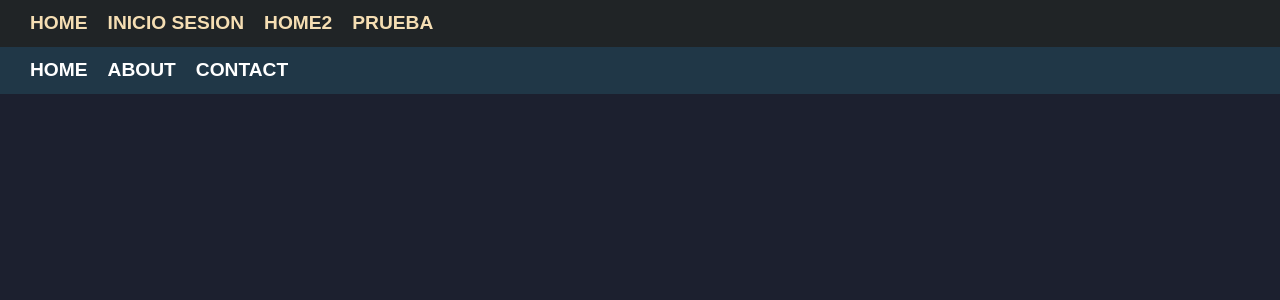
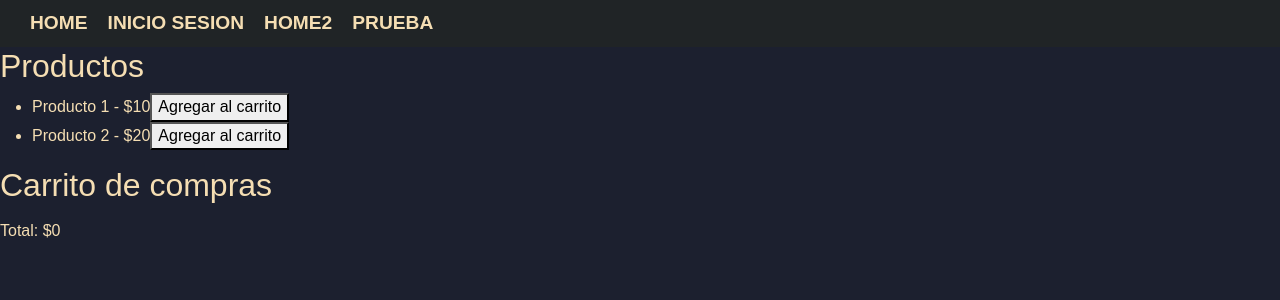
Before and after one commit to GustavoNeiraGonzalez/mitosDjango, a React (Create React App) app in the folder client/: page /Prueba in a window 1280 px wide. Shown: the top 300 px of the page. Built offline with nearby package versions, Linux system fonts and the light colour scheme.

Commit message:
avanze carrito de compras :D

```diff
--- a/client/src/pages/prueba/prueba.jsx
+++ b/client/src/pages/prueba/prueba.jsx
@@ -1,12 +1,49 @@
-import React from 'react'
+import React, { useState } from 'react'
 import style from './prueba.module.css'
+export default function Prueba() {
 
-export default function prueba() {
+  const products = [
+    { id: 1, name: 'Producto 1', price: 10 },
+    { id: 2, name: 'Producto 2', price: 20 },
+  ];
+  const [cartItems, setCartItems] = useState([]);
+
+  const handleAddToCart = (product) => {
+    setCartItems((prevItems) => [...prevItems, product]);
+  };
+
+  const handleRemoveFromCart = (product) => {
+    setCartItems((prevItems) =>
+      prevItems.filter((item) => item.id !== product.id)
+    );
+  };
   return (
-    <div className={style.navbar}>
-      <a className={style.navbarlink} href='#home'>Home</a>
-      <a className={style.navbarlink} href='#about'>About</a>
-      <a className={style.navbarlink} href='#contact'>Contact</a>
-    </div>
+    <div className={style.color}>
+    <h2>Productos</h2>
+    <ul>
+      {products.map((product) => (
+        <li key={product.id}>
+          {product.name} - ${product.price}
+          <button onClick={() => handleAddToCart(product)}>
+            Agregar al carrito
+          </button>
+        </li>
+      ))}
+    </ul>
+
+    <h2>Carrito de compras</h2>
+    <ul>
+      {cartItems.map((item) => (
+        <li key={item.id}>
+          {item.name} - ${item.price}
+          <button onClick={() => handleRemoveFromCart(item)}>
+            Eliminar del carrito
+          </button>
+        </li>
+      ))}
+    </ul>
+
+    <p>Total: ${cartItems.reduce((total, item) => total + item.price, 0)}</p>
+  </div>
   )
 }
--- a/client/src/pages/prueba/prueba.module.css
+++ b/client/src/pages/prueba/prueba.module.css
@@ -1,17 +1,3 @@
-
-.navbar {
-    display: flex;
-    padding: 0 20px;
-    background-color: #203747;
-    color: #ffffff;
-    font-weight: bold;
-    position: relative;
-  }
-
-  .navbarlink {
-    padding: 10px;
-    font-size: 1.2rem;
-    text-decoration: none;
-    color: #ffffff;
-    text-transform: uppercase;
-  }
+.color{
+  color:wheat
+}
```
